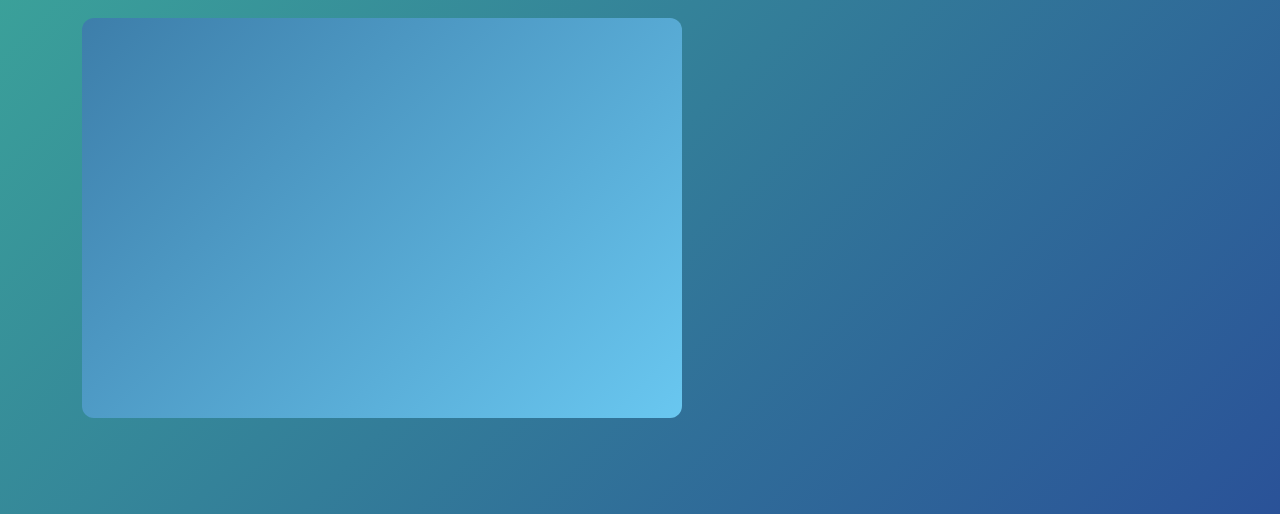
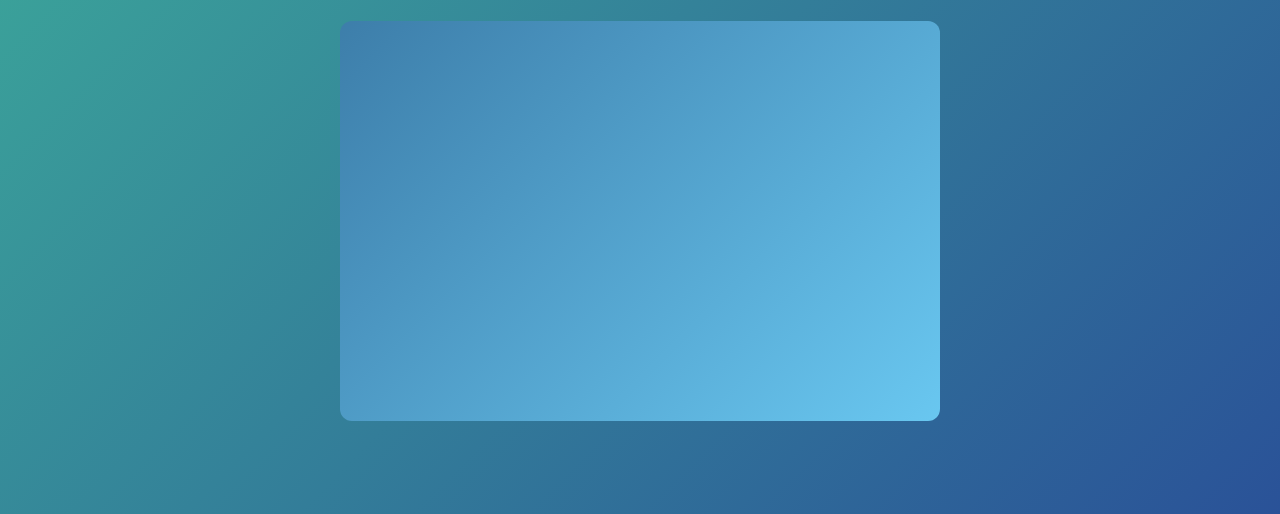
Before and after one commit to Noslid32/laboratorio02, a website: page index.html in a window 1280 px wide. Shown: the part 286-800 px from the top of the page. Drawn offline with nearby package versions, Linux system fonts and the light colour scheme.

Commit message:
Terminado

```diff
--- a/index.html
+++ b/index.html
@@ -43,7 +43,7 @@
       ></div>
       <div id="weatherCards" class="row"></div>
 
-      <canvas id="temperatureChart" width="600" height="400"></canvas>
+      <canvas id="temperatureChart" width="1600" height="900"></canvas>
     </div>
 
     <script src="https://cdn.jsdelivr.net/npm/bootstrap@5.3.0/dist/js/bootstrap.bundle.min.js"></script>
--- a/styles.css
+++ b/styles.css
@@ -23,6 +23,8 @@ body {
   background: linear-gradient(135deg, #3d7eaa, #69c7f0);
   border-radius: 12px;
   padding: 10px;
+  margin: 0 auto;
+  display: block;
 }
 
 .form-control {
```
